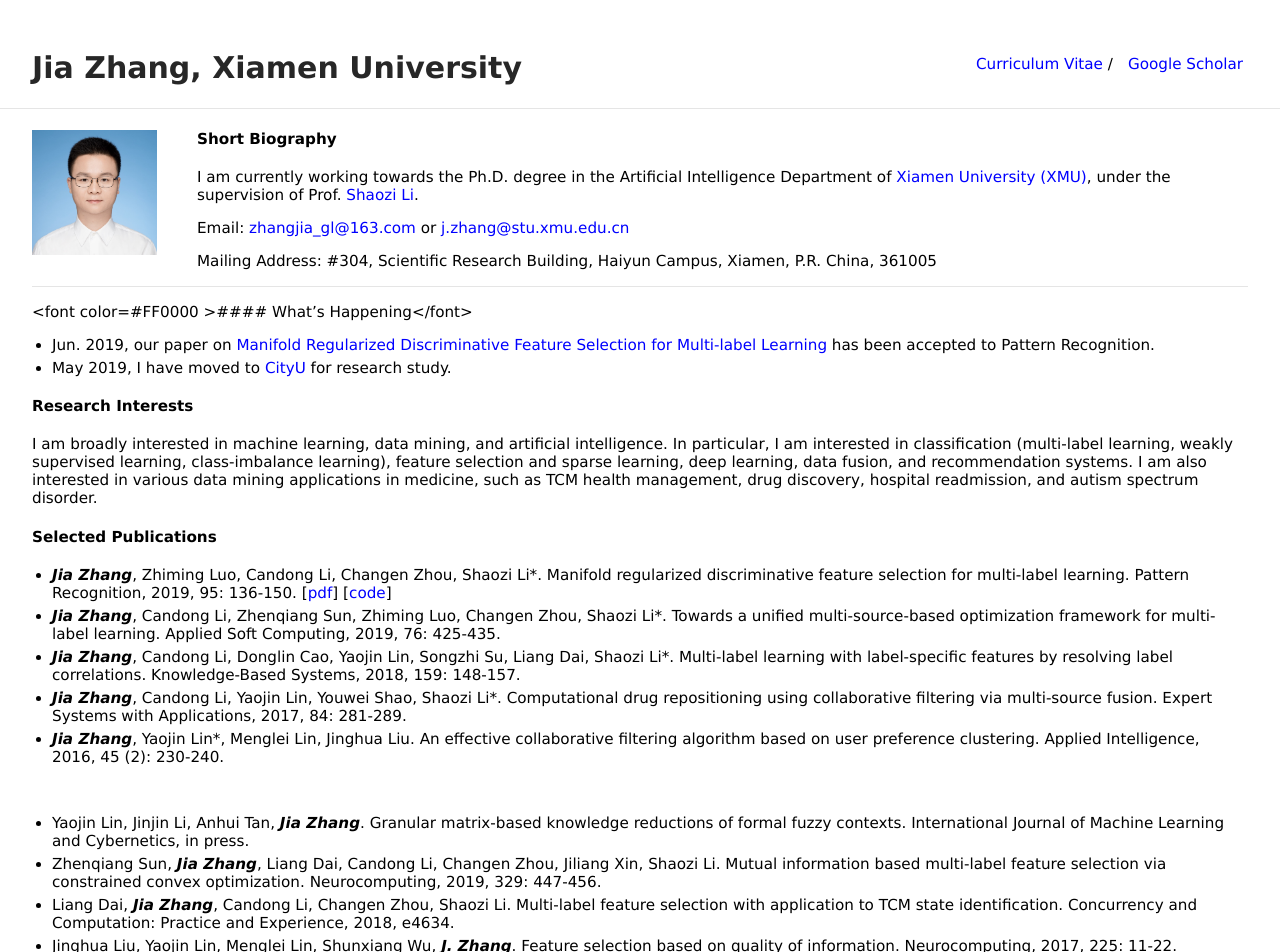
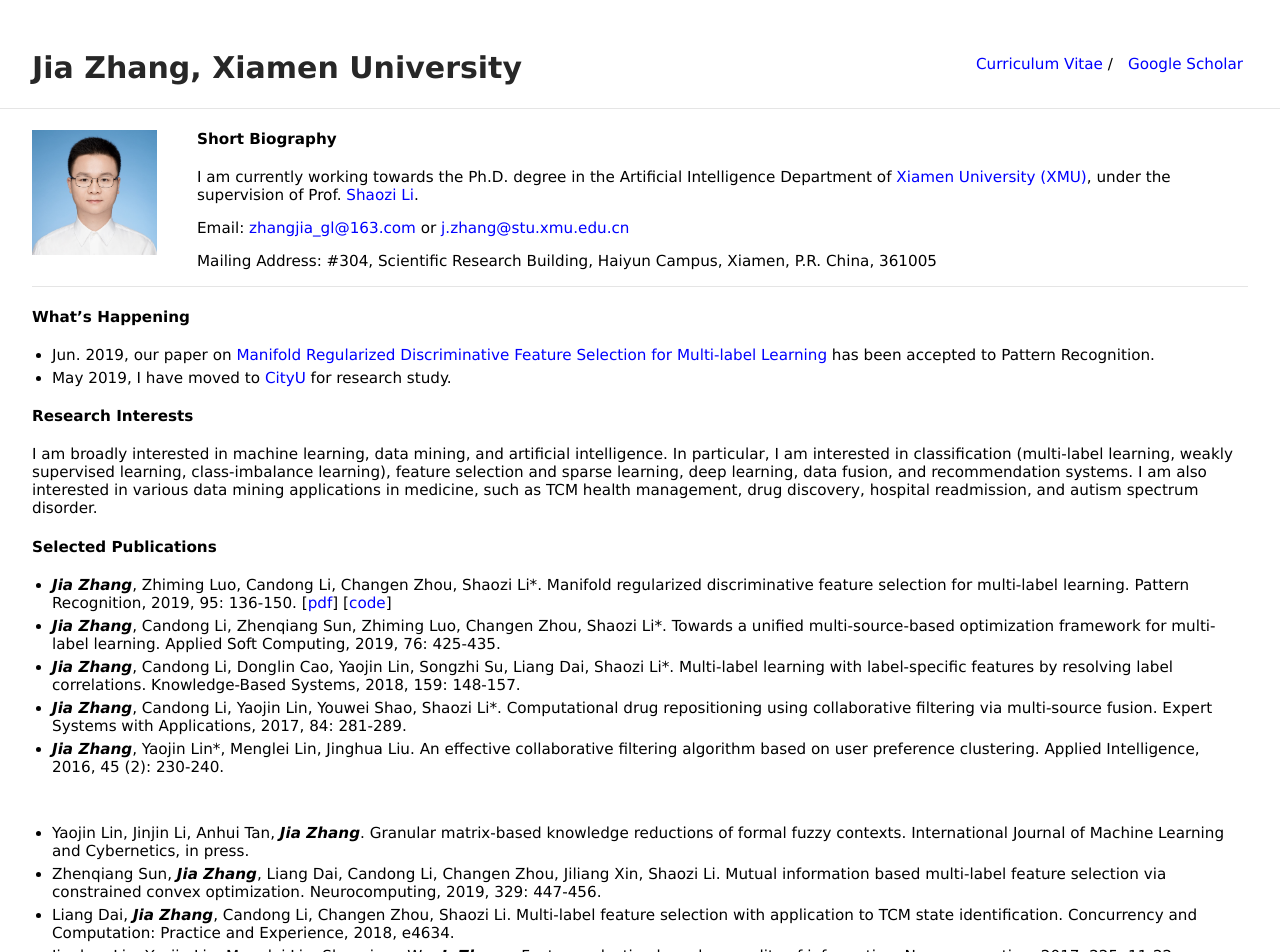
Before and after one commit to jiazhang-ml/jiazhang-ml.github.io, a Jekyll site: the page built from index.md, in a window 1280 px wide. Shown: the top 952 px of the page. Built offline with Jekyll 4.4.1, drawn with Linux system fonts in a browser that asks for light colours.

Commit message:
Update index.md

```diff
--- a/index.md
+++ b/index.md
@@ -14,7 +14,7 @@ Mailing Address: #304, Scientific Research Building, Haiyun Campus, Xiamen, P.R.
 
 ---
 
-<font color=#FF0000 >#### What's Happening</font>
+#### What's Happening
 
 * Jun. 2019, our paper on [Manifold Regularized Discriminative Feature Selection for Multi-label Learning](https://www.sciencedirect.com/science/article/pii/S0031320319302341) has been accepted to Pattern Recognition.
 * May 2019, I have moved to [CityU](https://www.cityu.edu.hk/) for research study.
```
